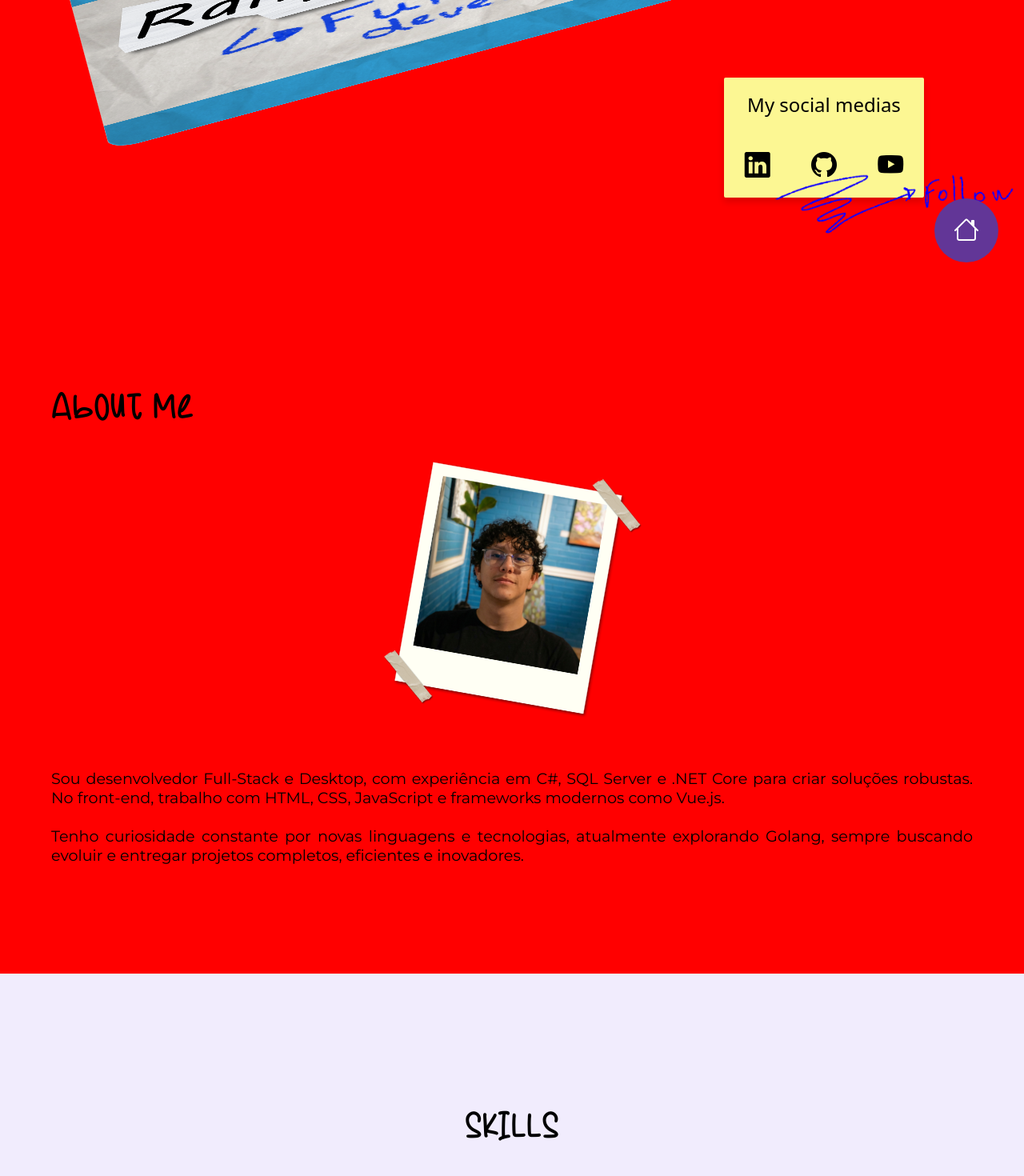
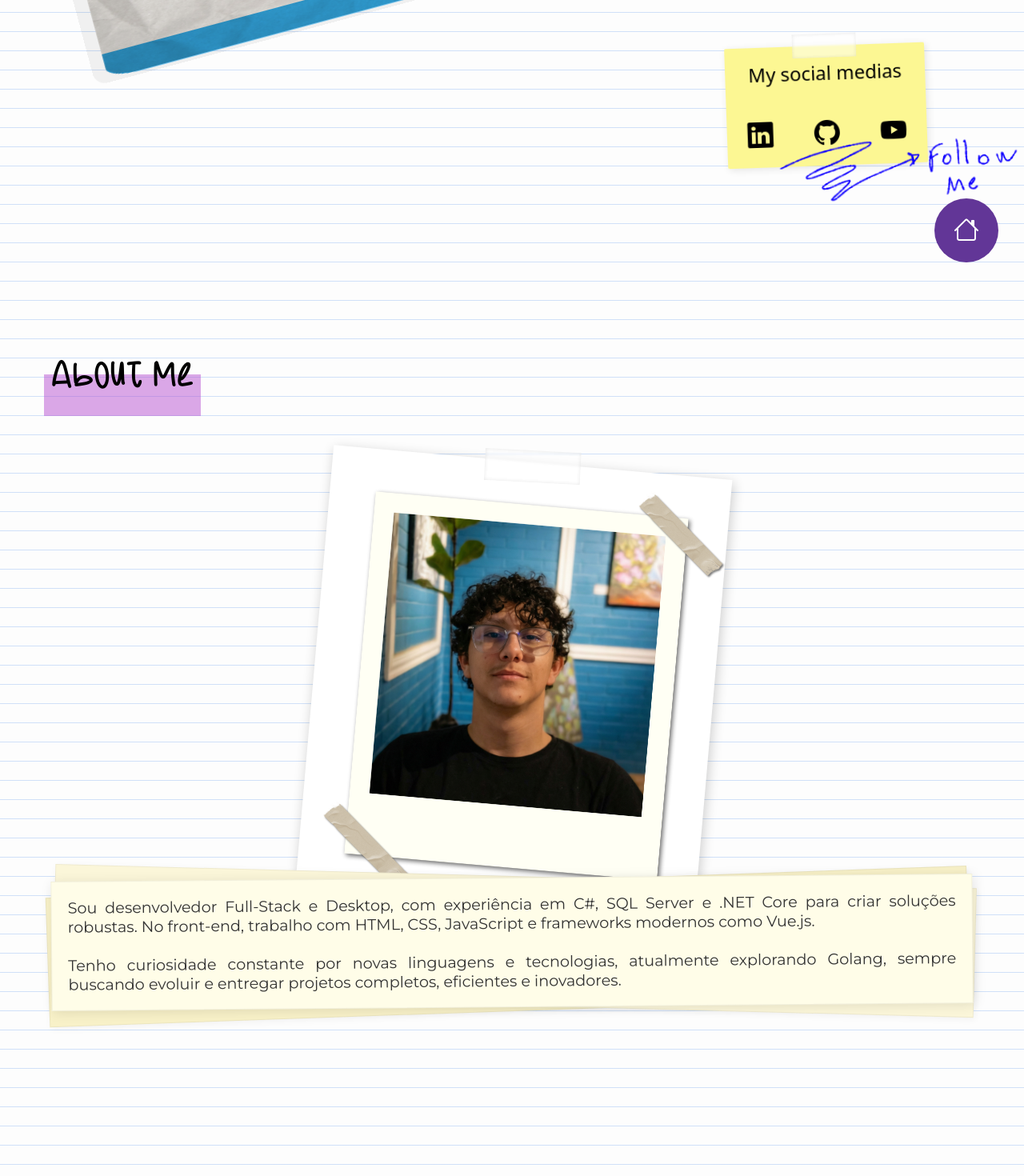
Before and after one commit to RanyelCerracena/Portfolio, a Vue app: page / in a window 1280 px wide. Shown: the part 440-1910 px from the top of the page at 80% size. Built offline with nearby package versions, Linux system fonts and the light colour scheme.

Commit message:
Adição de animações no sticker e post-it, melhora visual no texto da bio, simulando papeis sobrepostos.

```diff
--- a/src/App.vue
+++ b/src/App.vue
@@ -1,44 +1,100 @@
 <script setup>
+import { onMounted } from 'vue'
 import Home from './components/Home.vue'
 import TheHeader from './components/TheHeader.vue'
 import About from './components/AboutPage.vue'
+
+onMounted(() => {
+  const smoothScrollToSection = (event) => {
+    const href = event.currentTarget.getAttribute('href')
+
+    if (href && href.startsWith('#')) {
+      event.preventDefault()
+
+      const targetId = href.substring(1)
+
+      // Se for o link home, scroll para o topo absoluto
+      if (targetId === 'home') {
+        window.scrollTo({
+          top: 0,
+          behavior: 'smooth',
+        })
+        window.history.pushState(null, '', href)
+        return
+      }
+
+      const targetElement = document.getElementById(targetId)
+
+      if (targetElement) {
+        targetElement.scrollIntoView({
+          behavior: 'smooth',
+          block: 'start',
+        })
+
+        window.history.pushState(null, '', href)
+      }
+    }
+  }
+
+  const anchorLinks = document.querySelectorAll('a[href^="#"]')
+  anchorLinks.forEach((link) => {
+    link.addEventListener('click', smoothScrollToSection)
+  })
+})
 </script>
 
 <template>
-  <TheHeader class="myHeader" />
-  <main>
-    <section id="home" class="anchor-section home-section">
+  <TheHeader />
+
+  <main id="main-content">
+    <article id="home" class="section home-section" aria-labelledby="home-title">
+      <h1 id="home-title" class="visually-hidden">Home</h1>
       <Home />
-    </section>
+    </article>
 
-    <section id="about" class="anchor-section about-section">
-      <About class="about" />
-    </section>
+    <article id="about" class="section about-section" aria-labelledby="about-title">
+      <h1 id="about-title" class="visually-hidden">About Me</h1>
+      <About />
+    </article>
 
-    <section id="projects" class="anchor-section projects-section">
-      <h2>Projects</h2>
+    <article id="projects" class="section projects-section" aria-labelledby="projects-title">
+      <h2 id="projects-title">Projects</h2>
       <p>Em breve: projetos em destaque.</p>
-    </section>
+    </article>
 
-    <section id="contact" class="anchor-section contact-section">
-      <h2>Contact</h2>
+    <article id="contact" class="section contact-section" aria-labelledby="contact-title">
+      <h2 id="contact-title">Contact</h2>
       <p>Você pode me encontrar nas minhas redes sociais.</p>
-    </section>
+    </article>
 
-    <div class="homeBtn">
-      <a href="#home"><i class="bi bi-house"></i></a>
-    </div>
+    <nav aria-label="Voltar ao topo" class="back-to-top">
+      <a href="#home" aria-label="Voltar para o início da página">
+        <i class="bi bi-house" aria-hidden="true"></i>
+      </a>
+    </nav>
   </main>
 </template>
 
 <style scoped>
+/* Acessibilidade: oculta visualmente mas mantém para leitores de tela */
+.visually-hidden {
+  position: absolute;
+  width: 1px;
+  height: 1px;
+  padding: 0;
+  margin: -1px;
+  overflow: hidden;
+  clip: rect(0, 0, 0, 0);
+  white-space: nowrap;
+  border: 0;
+}
+
 main {
   min-height: 100dvh;
 }
 
-.anchor-section {
+.section {
   min-height: 100dvh;
-  background-color: red;
 }
 
 .projects-section,
@@ -58,22 +114,40 @@ main {
 .contact-section {
   background-color: #ffe9ef;
 }
-i {
+
+/* Botão de voltar ao topo */
+.back-to-top {
+  position: fixed;
+  bottom: 2rem;
+  right: 2rem;
+  z-index: 1000;
+}
+
+.back-to-top a {
+  display: flex;
+  align-items: center;
+  justify-content: center;
+  width: 5rem;
+  height: 5rem;
+  background-color: #623697;
+  border-radius: 50%;
+  cursor: pointer;
+  transition: all 0.3s ease;
+  text-decoration: none;
+}
+
+.back-to-top a:hover {
+  background-color: #7a47b3;
+  transform: scale(1.1);
+}
+
+.back-to-top a:focus {
+  outline: 2px solid #fff;
+  outline-offset: 4px;
+}
+
+.back-to-top i {
   color: #fff;
   font-size: 2rem;
 }
-.homeBtn {
-  position: fixed;
-  bottom: 2rem;
-  z-index: 1000;
-  right: 2rem;
-  cursor: pointer;
-  background-color: #623697;
-  width: 5rem;
-  height: 5rem;
-  border-radius: 50%;
-  display: flex;
-  align-items: center;
-  justify-content: center;
-}
 </style>
--- a/src/assets/main.css
+++ b/src/assets/main.css
@@ -1,8 +1,4 @@
 @import './base.css';
-
-html {
-  scroll-behavior: smooth;
-}
 
 #app {
   font-weight: normal;
--- a/src/components/AboutPage.vue
+++ b/src/components/AboutPage.vue
@@ -1,20 +1,41 @@
 <script setup>
+defineOptions({
+  name: 'AboutPage',
+})
 </script>
+
 <template>
   <div class="about-page">
-    <h1 class="aboutme">About Me</h1>
+    <section class="about-intro">
+      <h2 class="aboutme">About Me</h2>
 
-    <img class="myPhoto" src="/Ranyel.png" alt="" />
+      <figure class="profile-photo polaroid">
+        <div class="tape tape-photo"></div>
+        <img
+          class="myPhoto"
+          src="/Ranyel.png"
+          alt="Foto de Ranyel Cerracena, desenvolvedor Full-Stack"
+        />
+        <figcaption class="polaroid-caption">Its me</figcaption>
+      </figure>
 
-    <p>
-      Sou desenvolvedor Full-Stack e Desktop, com experiência em C#, SQL Server e .NET Core para
-      criar soluções robustas. No front-end, trabalho com HTML, CSS, JavaScript e frameworks
-      modernos como Vue.js. <br /><br />
-      Tenho curiosidade constante por novas linguagens e tecnologias, atualmente explorando Golang,
-      sempre buscando evoluir e entregar projetos completos, eficientes e inovadores.
-    </p>
-
-    <h2 id="skills" class="skills">SKILLS</h2>
+      <div class="bio-stack">
+        <div class="paper-layer paper-layer-3"></div>
+        <div class="paper-layer paper-layer-2"></div>
+        <div class="bio-paper">
+          <p class="bio-text">
+            Sou desenvolvedor Full-Stack e Desktop, com experiência em C#, SQL Server e .NET Core
+            para criar soluções robustas. No front-end, trabalho com HTML, CSS, JavaScript e
+            frameworks modernos como Vue.js. <br /><br />
+            Tenho curiosidade constante por novas linguagens e tecnologias, atualmente explorando
+            Golang, sempre buscando evoluir e entregar projetos completos, eficientes e inovadores.
+          </p>
+        </div>
+      </div>
+    </section>
+  </div>
+  <section id="skills" class="skills-section" aria-labelledby="skills-title">
+    <h2 id="skills-title" class="skills">SKILLS</h2>
     <div class="langs">
       <svg xmlns="http://www.w3.org/2000/svg" viewBox="0 0 128 128">
         <path
@@ -99,13 +120,19 @@
         />
       </svg>
     </div>
-  </div>
+  </section>
 </template>
 <style scoped>
 .about-page {
   min-height: 100dvh;
   position: relative;
 }
+
+.about-intro {
+  position: relative;
+  min-height: 100dvh;
+}
+
 .aboutme {
   font-family:
     'Chat Favour',
@@ -123,24 +150,107 @@
   font-size: 4rem;
   position: absolute;
   left: 5%;
-  top: 5%;
   z-index: 2;
+  margin: 0;
 }
-.myPhoto {
-  width: auto;
-  max-width: 90%;
-  max-height: 40vh;
+.aboutme::after{
+  content: '';
+  background-color: rgba(180, 73, 207, 0.479);
+  width: 110%;
+  height: 50%;
+  position: absolute;
+  top: 50%;
+  left: -5%;
+  z-index: -1;
+}
+.profile-photo {
+  margin: 0;
+  padding: 0;
+  z-index: 5;
+}
+
+.polaroid {
+  background: white;
+  padding: 20px 20px 60px 20px;
+  box-shadow: 2px 4px 15px rgba(0, 0, 0, 0.2);
   position: absolute;
   top: 20%;
   left: 50%;
-  transform: translateX(-50%) rotate(10deg);
-  z-index: 1;
+  transform: translateX(-50%) rotate(5deg);
+  width: 85%;
+  max-width: 500px;
 }
-p {
+
+.polaroid-caption {
+  font-family: 'Chat Favour', cursive;
+  font-size: 2.2rem; /* Legenda um pouco maior */
+  color: #333;
+  text-align: center;
   position: absolute;
-  top: 68%;
+  bottom: 10px;
+  width: calc(100% - 40px);
+}
+
+.tape-photo {
+  position: absolute;
+  top: -15px;
+  left: 50%;
+  transform: translateX(-50%) rotate(-2deg);
+  width: 120px;
+  height: 40px;
+  background-color: rgba(255, 255, 255, 0.4);
+  backdrop-filter: blur(1px);
+  box-shadow: inset 0 0 5px rgba(0, 0, 0, 0.1);
+  z-index: 10;
+}
+
+.myPhoto {
+  width: 105%;
+  height: auto;
+  max-height: 70vh;
+  display: block;
+  object-fit: cover;
+}
+
+.bio-stack {
+  position: absolute;
+  top: 85%;
   left: 5%;
   width: 90%;
+  z-index: 10;
+}
+
+.paper-layer {
+  position: absolute;
+  top: 0;
+  left: 0;
+  width: 100%;
+  height: 100%;
+  box-shadow: 2px 2px 10px rgba(0, 0, 0, 0.05);
+  border: 1px solid rgba(0, 0, 0, 0.05);
+}
+
+.paper-layer-3 {
+  transform: rotate(-2deg) translate(-5px, 5px);
+  background-color: #f8f1c8;
+}
+
+.paper-layer-2 {
+  transform: rotate(1.5deg) translate(3px, -2px);
+  background-color: #fbf6d9;
+}
+
+.bio-paper {
+  position: relative;
+  background-color: #fffde8;
+  padding: 20px;
+  box-shadow: 2px 2px 15px rgba(0, 0, 0, 0.1);
+  border: 1px solid rgba(0, 0, 0, 0.05);
+  transform: rotate(-0.5deg);
+  background-size: 100% 24px;
+}
+
+.bio-text {
   text-align: justify;
   line-height: 24px;
   font-family:
@@ -157,11 +267,15 @@ p {
     'Helvetica Neue',
     sans-serif;
   font-size: 1.2rem;
-  z-index: 10;
+  margin: 0;
+  color: #333;
+}
+
+.skills-section {
+  position: relative;
+  min-height: 100dvh;
 }
 .skills {
-  position: absolute;
-  bottom: -30%;
   left: 50%;
   font-family:
     'Chat Favour',
--- a/src/components/Home.vue
+++ b/src/components/Home.vue
@@ -1,32 +1,92 @@
-<script>
-import Medias from './Medias.vue'
-export default {
+<script setup>
+import SocialMedias from './Medias.vue'
+
+defineOptions({
   name: 'HomePage',
-  components: {
-    Medias,
-  },
-}
+})
 </script>
+
 <template>
   <div class="home-page">
-    <section>
-      <img src="/RanyelSticker.png" alt="" srcset="" />
-    </section>
-    <Medias />
+    <figure class="hero-image">
+      <div class="sticker-container">
+        <img
+          src="/RanyelSticker.png"
+          alt="Ilustração estilizada de Ranyel Cerracena, desenvolvedor Full-Stack"
+        />
+        <div class="shine"></div>
+      </div>
+    </figure>
+    <SocialMedias />
   </div>
 </template>
+
 <style scoped>
 .home-page {
   min-height: 100dvh;
   position: relative;
   width: 100%;
 }
-section img {
+
+.hero-image {
+  margin: 0;
+  padding: 0;
+}
+
+.sticker-container {
   position: absolute;
-  top: 17%;
+  top: 7%;
   left: 5%;
   width: 90%;
   height: 300px;
   transform: rotate(-15deg);
+  animation: float 4s ease-in-out infinite;
+  overflow: hidden;
+  display: flex;
+  align-items: center;
+  justify-content: center;
+  background-color:rgba(0, 0, 0, 0.05);
+  border-radius: 15px;
+}
+
+.sticker-container img {
+  width: 100%;
+  height: 100%;
+}
+
+.shine {
+  position: absolute;
+  top: 0;
+  left: -150%;
+  width: 50%;
+  height: 100%;
+  background: linear-gradient(
+    to right,
+    rgba(255, 255, 255, 0) 0%,
+    rgba(255, 255, 255, 0.4) 50%,
+    rgba(255, 255, 255, 0) 100%
+  );
+  transform: skewX(-25deg);
+  animation: shine 6s infinite;
+}
+
+@keyframes float {
+  0%,
+  100% {
+    transform: rotate(-15deg) translateY(0);
+  }
+  50% {
+    transform: rotate(-15deg) translateY(-20px);
+  }
+}
+
+@keyframes shine {
+  0% {
+    left: -150%;
+  }
+  15%,
+  100% {
+    left: 250%;
+  }
 }
 </style>
--- a/src/components/Medias.vue
+++ b/src/components/Medias.vue
@@ -1,44 +1,91 @@
-<script>
-export default {
-  name: 'MediasComponent',
-}
+<script setup>
+defineOptions({
+  name: 'SocialMedias',
+})
 </script>
+
 <template>
-  <div class="medias">
-    <h1>My social medias</h1>
-    <ul style="list-style: none; display: flex">
+  <aside class="social-medias" aria-label="Redes sociais">
+    <div class="tape"></div>
+    <h2>My social medias</h2>
+    <nav aria-label="Links para redes sociais">
+      <ul>
         <li>
           <a
             href="https://www.linkedin.com/in/ranyel-cerracena/"
             class="bi bi-linkedin"
             target="_blank"
+            rel="noopener noreferrer"
+            aria-label="Visite meu perfil no LinkedIn"
           ></a>
         </li>
         <li>
-        <a href="https://github.com/RanyelCerracena/" target="_blank" class="bi bi-github"></a>
+          <a
+            href="https://github.com/RanyelCerracena/"
+            target="_blank"
+            rel="noopener noreferrer"
+            class="bi bi-github"
+            aria-label="Visite meu perfil no GitHub"
+          ></a>
         </li>
-      <li><a href="" target="_blank" class="bi bi-youtube"></a></li>
+        <li>
+          <a
+            href=""
+            target="_blank"
+            rel="noopener noreferrer"
+            class="bi bi-youtube"
+            aria-label="Visite meu canal no YouTube"
+          ></a>
+        </li>
       </ul>
-    <img class="follow" src="/FollowMe.png" alt="" />
-  </div>
+    </nav>
+    <img class="follow-decoration" src="/FollowMe.png" alt="Decoração com texto 'Follow Me'" />
+  </aside>
 </template>
+
 <style scoped>
-.medias {
+.social-medias {
   position: absolute;
   display: flex;
   flex-direction: column;
   align-items: center;
   justify-content: space-around;
-  top: 60%;
+  top: 55%;
   right: 0%;
   transform: translate(-50%);
   background-color: #fcf793;
   width: 250px;
   height: 150px;
-  box-shadow: 0px 5px 10px 0px #00000027;
+  box-shadow: 2px 2px 10px rgba(0, 0, 0, 0.1);
   border-radius: 2px;
+  transform-origin: top center;
+  animation: sway 5s ease-in-out infinite;
 }
-.medias h1 {
+
+.tape {
+  position: absolute;
+  top: -15px;
+  left: 50%;
+  transform: translateX(-50%);
+  width: 80px;
+  height: 30px;
+  background-color: rgba(255, 255, 255, 0.466);
+  backdrop-filter: blur(1px);
+  box-shadow: inset 0 0 5px rgba(0, 0, 0, 0.096);
+  z-index: 10;
+}
+
+@keyframes sway {
+  0%,
+  100% {
+    transform: translate(-50%) rotate(-2deg);
+  }
+  50% {
+    transform: translate(-50%) rotate(2deg);
+  }
+}
+
+.social-medias h2 {
   font-family:
     Mv boli,
     system-ui,
@@ -54,30 +101,53 @@ export default {
     sans-serif;
   font-size: 1.5rem;
   color: #000;
+  margin: 0;
 }
-ul {
+nav {
+  width: 100%;
+}
+nav ul {
   display: flex;
   justify-content: space-around;
   width: 100%;
+  list-style: none;
+  margin: 0;
+  padding: 0;
 }
-li a {
+
+nav li a {
   font-size: 2rem;
   color: #000;
   transition: all 0.4s ease-in-out;
+  display: inline-block;
 }
-li a:hover {
+
+nav li a:hover,
+nav li a:focus {
   font-size: 50px;
+  outline: none;
+  transform: rotate(15deg);
 }
-li a.bi-linkedin:hover {
+
+nav li a.bi-linkedin:hover,
+nav li a.bi-linkedin:focus {
   color: #0a66c2;
+  filter: drop-shadow(0 0 10px rgba(10, 102, 194, 0.6));
 }
-li a.bi-github:hover {
+
+nav li a.bi-github:hover,
+nav li a.bi-github:focus {
   color: #210d94fc;
+  filter: drop-shadow(0 0 10px rgba(33, 13, 148, 0.6));
 }
-li a.bi-youtube:hover {
+
+nav li a.bi-youtube:hover,
+nav li a.bi-youtube:focus {
   color: #ff0000;
+  filter: drop-shadow(0 0 10px rgba(255, 0, 0, 0.6));
 }
-.follow {
+
+.follow-decoration {
   position: absolute;
   width: 300px;
   top: 80%;
--- a/src/components/TheHeader.vue
+++ b/src/components/TheHeader.vue
@@ -1,29 +1,34 @@
 <script setup>
+defineOptions({
+  name: 'TheHeader',
+})
 </script>
+
 <template>
-  <header>
-    <nav>
+  <header class="site-header">
+    <nav aria-label="Navegação principal">
       <ul>
         <li class="marker about">
-          <a href="#about">About</a>
+          <a href="#about" aria-label="Ir para seção Sobre Mim">About</a>
         </li>
         <li class="marker skills">
-          <a href="#skills">Skills</a>
+          <a href="#skills" aria-label="Ir para seção Habilidades">Skills</a>
         </li>
         <li class="marker projects">
-          <a href="#projects">Projects</a>
+          <a href="#projects" aria-label="Ir para seção Projetos">Projects</a>
         </li>
         <li class="marker contact">
-          <a href="#contact">Contact</a>
+          <a href="#contact" aria-label="Ir para seção Contato">Contact</a>
         </li>
       </ul>
     </nav>
   </header>
 </template>
 <style scoped>
-header {
+.site-header {
   width: 100dvw;
 }
+
 ul {
   width: 100dvw;
   display: flex;
@@ -43,7 +48,7 @@ ul {
   margin-left: -1.2rem;
   clip-path: polygon(0% 0%, 80% 0%, 100% 100%, 0% 100%);
 }
-.skills{
+.skills {
   background: #a4f79c;
   z-index: 3;
   margin-left: -1.7rem;
```
Lines whose indentation alone changed are shown as unchanged.
